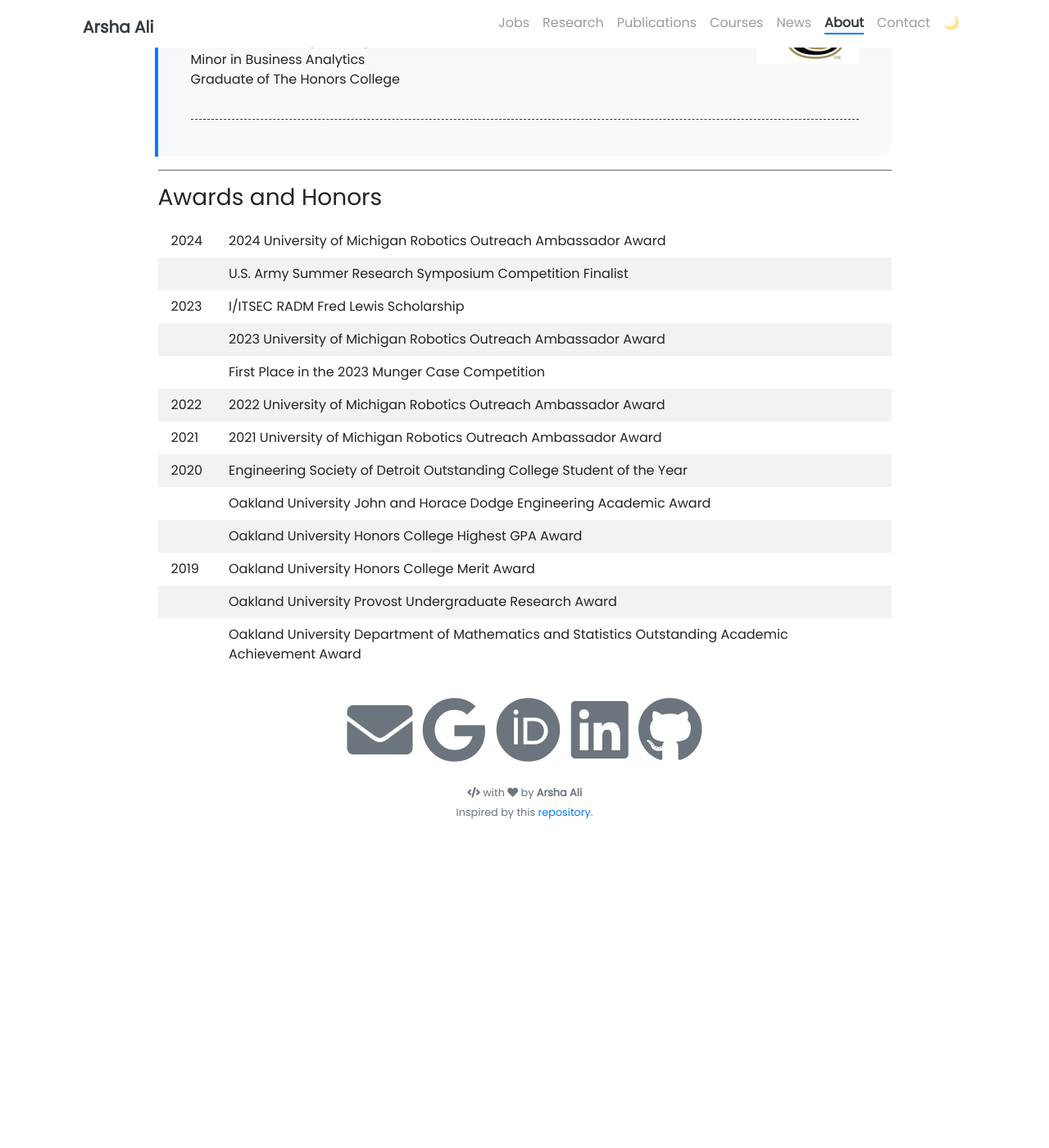
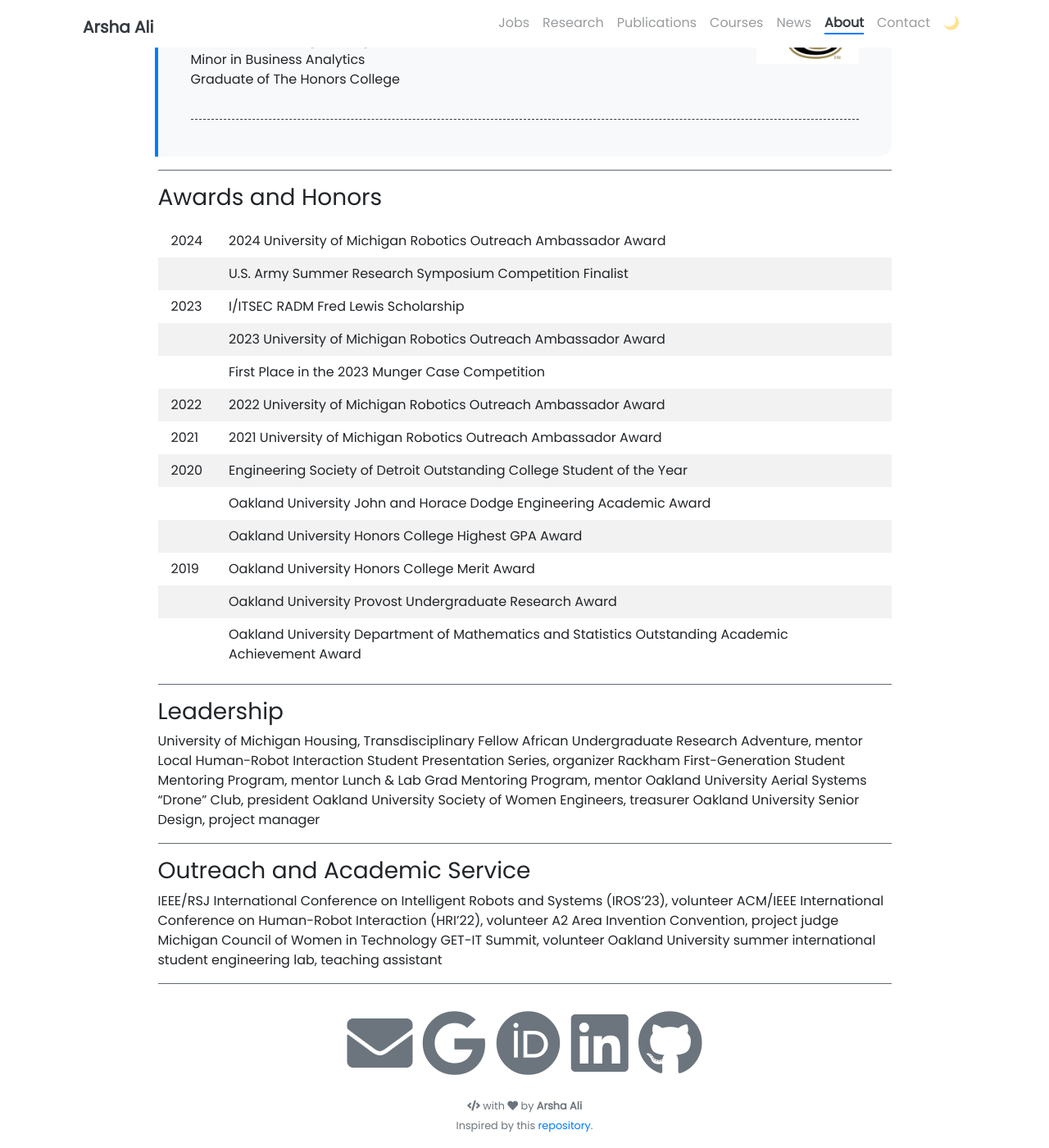
Before and after one commit to arshaali/arshaali.github.io, a Jekyll site: the page built from pages/about.md, in a window 1280 px wide and 1400 px high, scrolled down 974 px. Shown: the whole window at 82% size. Built offline with Jekyll 4.4.1, drawn with Linux system fonts in a browser that asks for light colours; nearby versions of some CDN libraries; before the commit the page ends 1992 px from its top, so only the background shows below that.

Commit message:
Update about.md

```diff
--- a/pages/about.md
+++ b/pages/about.md
@@ -59,3 +59,40 @@ td, th {
 2019       | Oakland University Honors College Merit Award
            | Oakland University Provost Undergraduate Research Award
            | Oakland University Department of Mathematics and Statistics Outstanding Academic Achievement Award
+
+---
+
+### Leadership
+
+<style>
+td, th {
+   border: none!important;
+}
+</style>
+
+University of Michigan Housing, Transdisciplinary Fellow
+African Undergraduate Research Adventure, mentor
+Local Human-Robot Interaction Student Presentation Series, organizer
+Rackham First-Generation Student Mentoring Program, mentor
+Lunch & Lab Grad Mentoring Program, mentor
+Oakland University Aerial Systems "Drone" Club, president
+Oakland University Society of Women Engineers, treasurer
+Oakland University Senior Design, project manager
+
+---
+
+### Outreach and Academic Service
+
+<style>
+td, th {
+   border: none!important;
+}
+</style>
+
+IEEE/RSJ International Conference on Intelligent Robots and Systems (IROS'23), volunteer
+ACM/IEEE International Conference on Human-Robot Interaction (HRI'22), volunteer
+A2 Area Invention Convention, project judge
+Michigan Council of Women in Technology GET-IT Summit, volunteer
+Oakland University summer international student engineering lab, teaching assistant
+
+---
```
